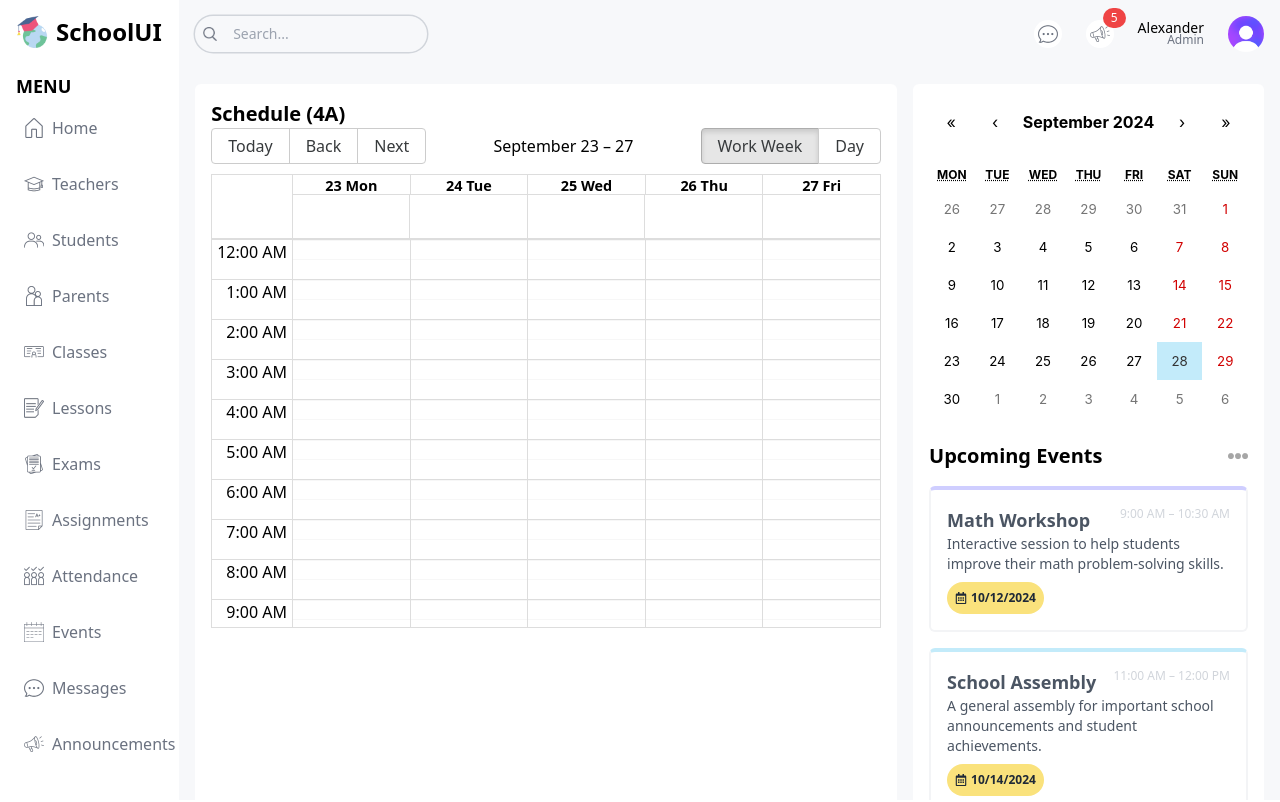
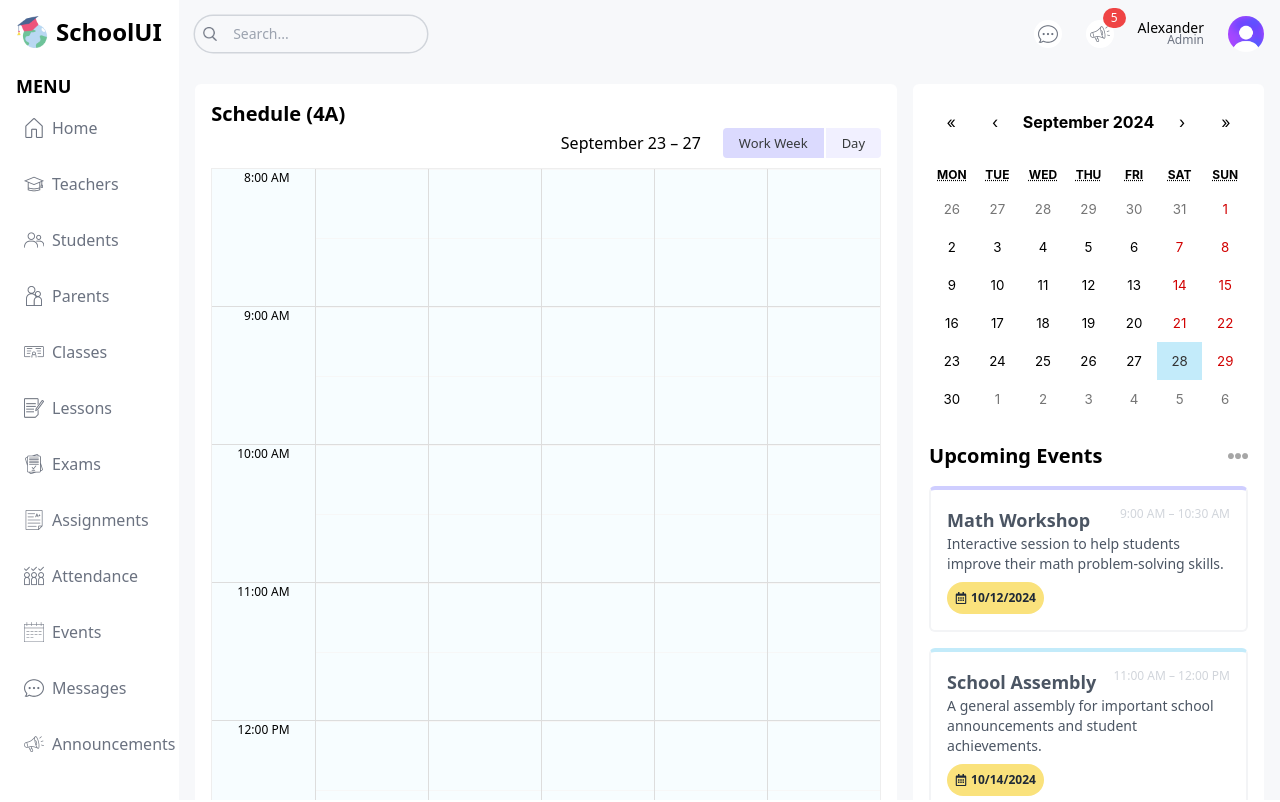
Before and after one commit to alexanderuk82/school-dashboard, a Next.js app: page /student in a window 1280 px wide. Shown: the top 802 px of the page. Built offline with nearby package versions, Linux system fonts and the light colour scheme.

Commit message:
Layout page student done

```diff
--- a/src/app/globals.css
+++ b/src/app/globals.css
@@ -24,3 +24,94 @@
 span.react-calendar__navigation__label__labelText.react-calendar__navigation__label__labelText--from {
 	font-weight: bold !important;
 }
+
+/* Big Calendar */
+.rbc-btn-group:first-child {
+	display: none !important;
+}
+
+.rbc-toolbar-label {
+	text-align: right !important;
+	padding: 0px 20px !important;
+}
+
+.rbc-btn-group:last-child {
+	font-size: 13px !important;
+}
+
+.rbc-btn-group:last-child button {
+	border: none !important;
+	background-color: #f1f0ff !important;
+	margin-left: 2px !important;
+}
+
+.rbc-toolbar button.rbc-active {
+	background-color: #dbdafe !important;
+	box-shadow: none !important;
+}
+
+.rbc-time-view {
+	border-color: #eee !important;
+}
+
+.rbc-time-header {
+	display: none !important;
+}
+
+.rbc-time-content {
+	border: none !important;
+}
+
+.rbc-time-gutter.rbc-time-column {
+	font-size: 12px !important;
+}
+
+.rbc-time-gutter.rbc-time-column .rbc-timeslot-group {
+	padding: 0px 20px !important;
+}
+
+.rbc-timeslot-group {
+	background-color: #f7fdff !important;
+}
+
+.rbc-day-slot {
+	font-size: 14px !important;
+}
+
+.rbc-event {
+	border: none !important;
+	color: black !important;
+	padding: 10px !important;
+	margin: 10px !important;
+	width: 99% !important;
+}
+
+.rbc-event:nth-child(1) {
+	background-color: #e2f8ff !important;
+}
+.rbc-event:nth-child(2) {
+	background-color: #fefce8 !important;
+}
+.rbc-event:nth-child(3) {
+	background-color: #f2f1ff !important;
+}
+.rbc-event:nth-child(4) {
+	background-color: #fdf2fb !important;
+}
+.rbc-event:nth-child(5) {
+	background-color: #e2f8ff !important;
+}
+.rbc-event:nth-child(6) {
+	background-color: #fefce8 !important;
+}
+.rbc-event:nth-child(7) {
+	background-color: #f2f1ff !important;
+}
+.rbc-event:nth-child(8) {
+	background-color: #fdf2fb !important;
+}
+
+.rbc-event-label {
+	color: gray !important;
+	margin-bottom: 5px;
+}
--- a/src/components/BigCalendar.tsx
+++ b/src/components/BigCalendar.tsx
@@ -21,8 +21,10 @@
 			endAccessor="end"
 			views={["work_week", "day"]}
 			view={view}
-			style={{ height: 500 }}
+			style={{ height: "98%" }}
 			onView={handleViewChange}
+			min={new Date(2024, 9, 4, 8, 0, 0)}
+			max={new Date(2024, 9, 11, 18, 0, 0)}
 		/>
 	);
 };
```
